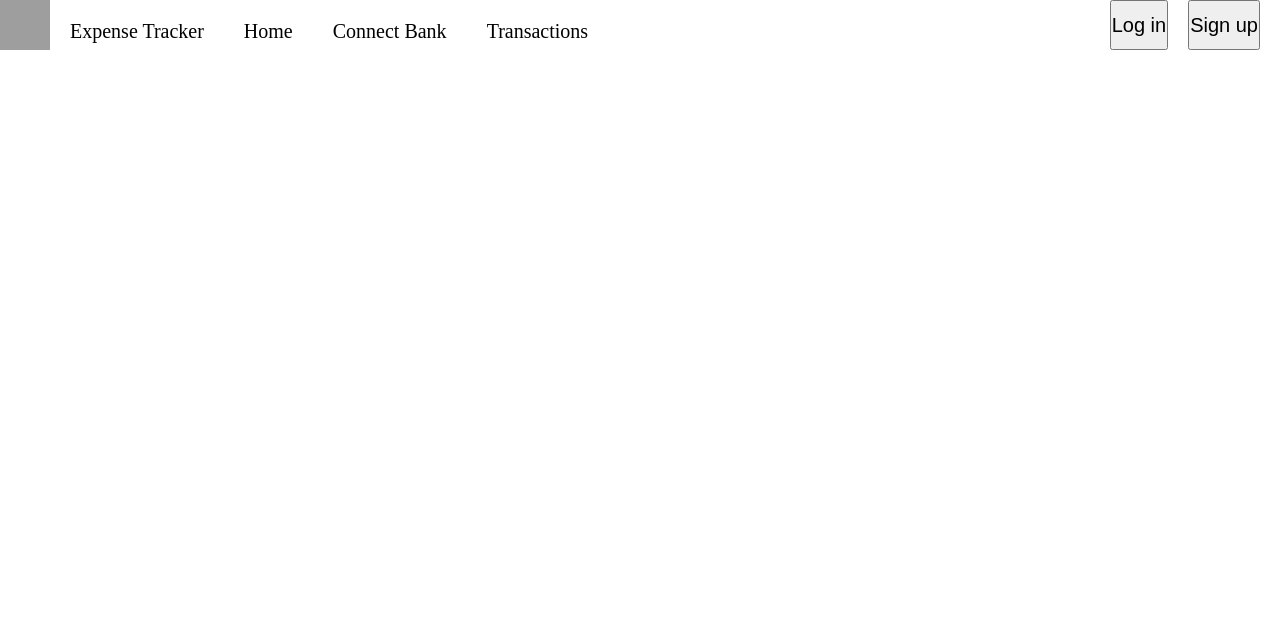
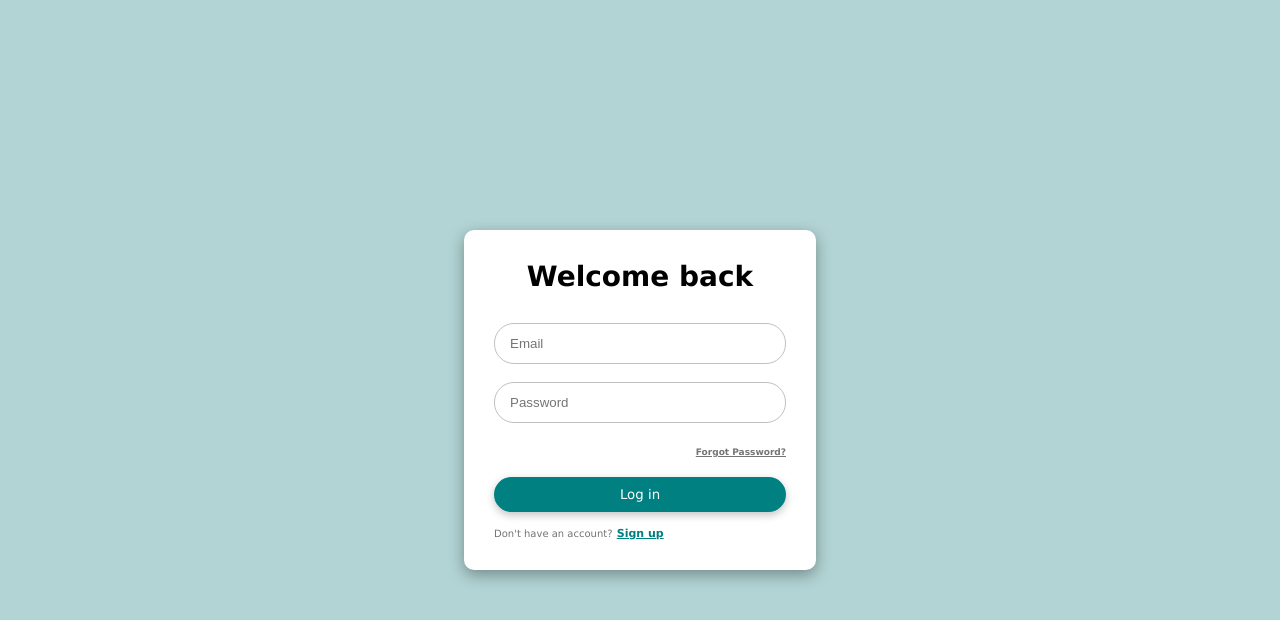
Before and after one commit to deetosh/UI_EXPENSE_TRACKER, a React (Vite) app in the folder lester/: page / in a window 1280 px wide. Shown: the top 620 px of the page. Built offline with nearby package versions, Linux system fonts and the light colour scheme; grey boxes are pictures that could not be loaded.

Commit message:
initial commit

```diff
--- a/lester/src/App.jsx
+++ b/lester/src/App.jsx
@@ -8,8 +8,8 @@ function App() {
   const [count, setCount] = useState(0)
 
   return (
-    <div>
-      <Head/>
+    <div className='form_body'>
+      <LoginForm/>
     </div>
   )
 }
```
